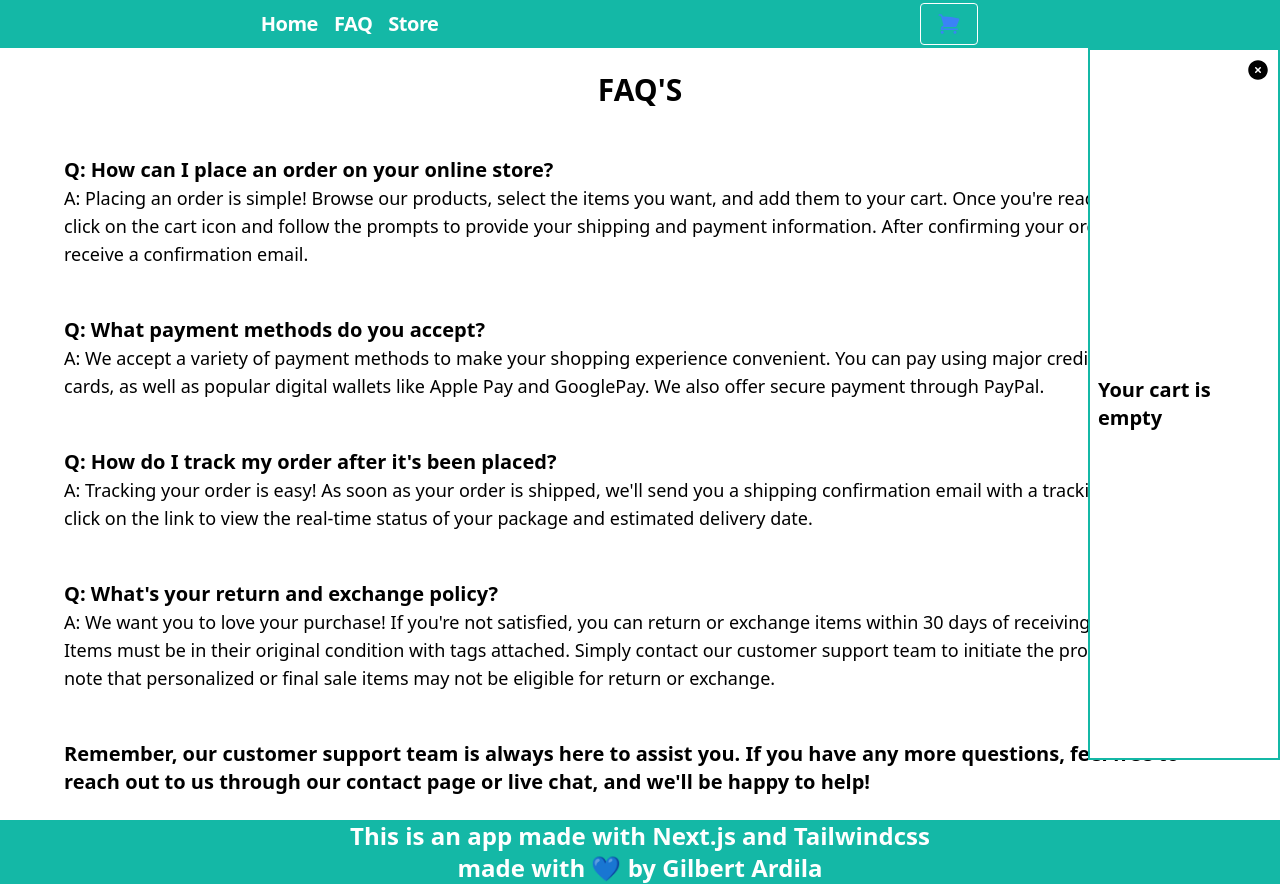
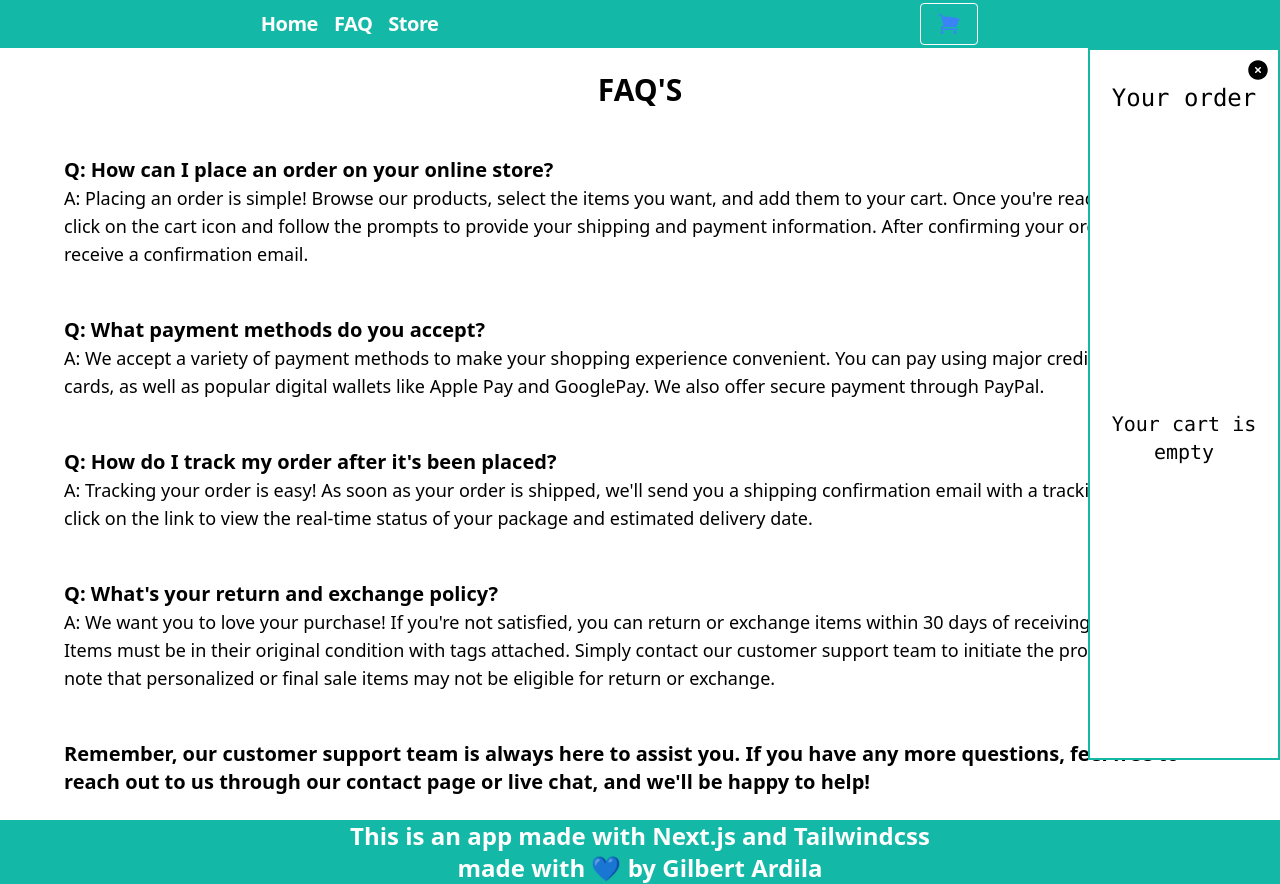
Before and after one commit to GilbertArdila/next12-store, a Next.js app: page /faq in a window 1280 px wide. Both pictures are taken after a click on the link 949 px from the left and 24 px from the top of the page. Built offline with nearby package versions, Linux system fonts and the light colour scheme.

Commit message:
algunos arreglos en checkout

```diff
--- a/components/checkout/index.jsx
+++ b/components/checkout/index.jsx
@@ -41,6 +41,7 @@ const Checkout = () => {
       <span className='absolute  right-2  cursor-pointer'
         onClick={handleOnClick}
       ><XCircleIcon className="h-6 w-6 text-black  " /></span>
+      <h3 className='text-2xl font-mono text-center mt-6'>Your order</h3>
       {context.cart.map((item) => (
         <div className='flex flex-col justify-between items-center w-full h-auto mt-7 border-2 border-blue-500 shadow-lg rounded-md  '>
           <Image src={item.url} width={50} height={50} alt={item.name} className="rounded-lg m-4 w-20 h-20" />
@@ -68,8 +69,8 @@ const Checkout = () => {
           <p className='text-md font-bold'>Sub-total: ${item.price * item.quantity}</p>
         </div>
       ))}
-      {total > 0 ? <span className='text-xl font-bold mt-4 '>Total: ${total}</span>:
-      <span className='text-xl font-bold m-auto '>Your cart is empty</span>}
+      {total > 0 ? <span className='text-xl font-bold mt-4 '>Total: ${parseFloat(total).toFixed(2)}</span>:
+      <span className='text-xl font-mono m-auto text-center '>Your cart is empty</span>}
 
 
     </section>
```
